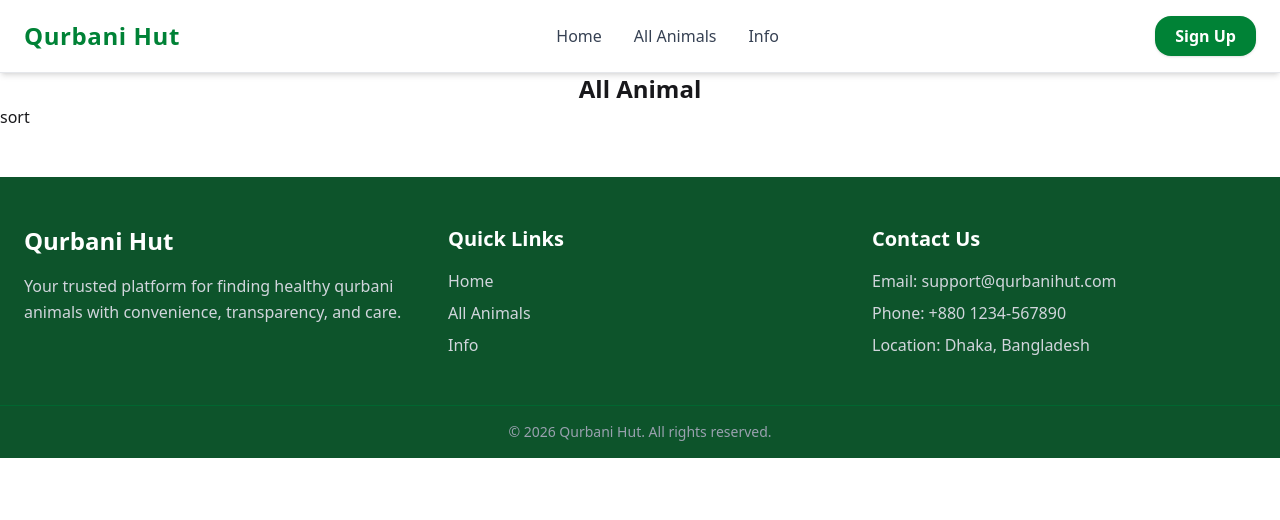
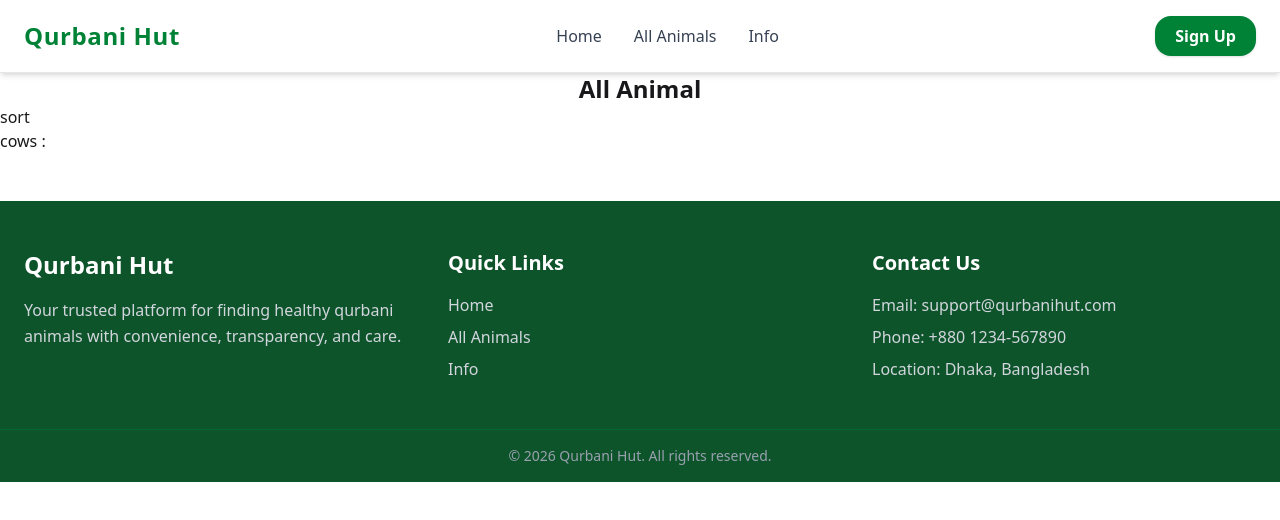
Before and after one commit to ryousufrahman/assignment-8-qurbani-hut, a Next.js app: page /allanimals in a window 1280 px wide. Shown: the top 520 px of the page. Built offline with nearby package versions, Linux system fonts and the light colour scheme.

Commit message:
created json data

```diff
--- a/src/app/allanimals/page.jsx
+++ b/src/app/allanimals/page.jsx
@@ -1,6 +1,7 @@
 
 
 const AllAnimalPage = async () => {
+
 
     return (
         <div>
@@ -9,7 +10,7 @@ const AllAnimalPage = async () => {
                 sort
             </div>
             <div>
-
+                 <h2> cows :</h2>
             </div>
         </div>
     );
```
Also changed, not shown: public/data.json (renamed from public/CowData.json).
